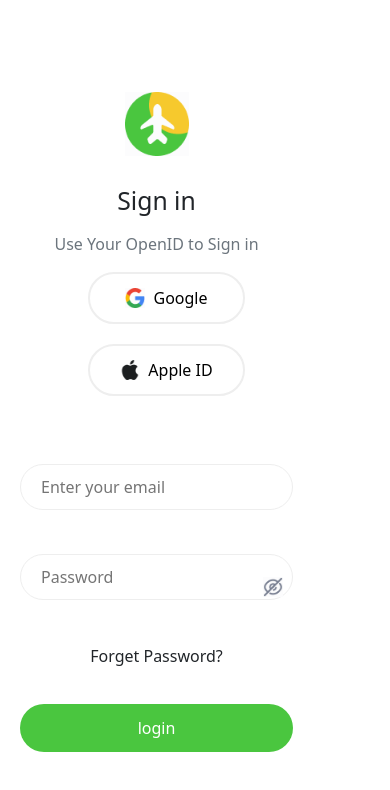
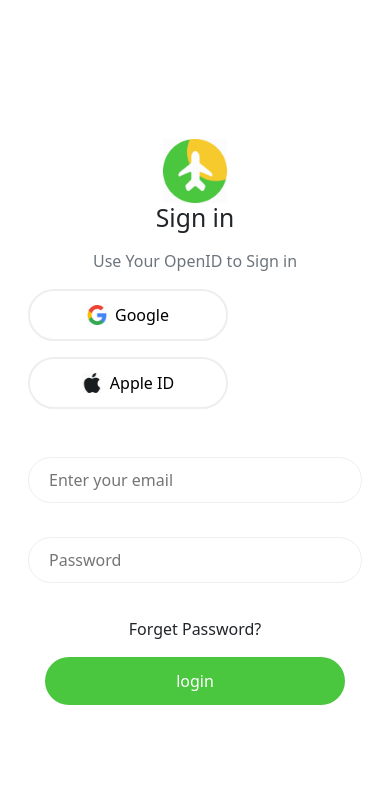
Before and after one commit to AbdalrahmanEmara/3la-Fein, a React (Vite) app: page /signin in a window 390 px wide. Shown: the top 790 px of the page. Built offline with nearby package versions, Linux system fonts and the light colour scheme.

Commit message:
for Kareem

```diff
--- a/src/App.jsx
+++ b/src/App.jsx
@@ -1,6 +1,6 @@
 import { Toaster } from "react-hot-toast";
 import SignIn from "./Componets/Forms/SignIn";
-import SignUp from "./Componets/Forms/SignUP";
+import SignUP from "./Componets/Forms/SignUP";
 import "./index.css";
 import { RouterProvider, createBrowserRouter } from "react-router-dom";
 import Home from "./Pages/Home";
@@ -11,7 +11,7 @@ let routes = createBrowserRouter([
     element: <Home />,
   },
   { path: "/signin", element: <SignIn /> },
-  { path: "/signup", element: <SignUp /> },
+  { path: "/signup", element: <SignUP /> },
 ]);
 function App() {
   return (
--- a/src/Componets/Forms/SignIn.jsx
+++ b/src/Componets/Forms/SignIn.jsx
@@ -59,8 +59,8 @@ function SignIn() {
     validationSchema: validationSchema,
   });
   return (
-    <div className="container-fluid d-flex vh-100">
-      <div className="row">
+    <div className="container-fluid vh-100">
+      <div className="row h-100">
         <div className="col-lg-4 d-none d-lg-block">
           <img
             src="/background.png"
@@ -73,7 +73,8 @@ function SignIn() {
           />
         </div>
 
-        <div className="col-lg-8 col-10 col-sm-12 content d-flex flex-column justify-content-center align-items-center w-100 w-md-75 w-lg-50">
+        <div className="col-lg-8 col-md-12 d-flex justify-content-center align-items-center">
+          <div className="content text-center w-100 px-3 px-md-5">
             <div className="logo">
               <img className="logoImg" src="/Logo symbol.png" />
             </div>
@@ -82,7 +83,7 @@ function SignIn() {
 
             <p className="text-secondary">Use Your OpenID to Sign in</p>
 
-          <div className="buttons d-flex justify-content-evenly mb-5">
+            <div className="buttons gap-3 d-flex justify-content-evenly mb-5">
               <button className="d-flex btn-white align-items-center">
                 <img className="icon" src="/google.png" />
                 <span>Google</span>
@@ -121,7 +122,6 @@ function SignIn() {
                     onBlur={formik.handleBlur}
                     placeholder="Password"
                   />
-                <img src="/eye-slash.png" className="eye-slash" />
                 </div>
                 <div className="error-message-wrapper">
                   {formik.errors.password && formik.touched.password && (
@@ -139,6 +139,7 @@ function SignIn() {
           </div>
         </div>
       </div>
+    </div>
   );
 }
 
--- a/src/Componets/Forms/SignUP.jsx
+++ b/src/Componets/Forms/SignUP.jsx
@@ -52,15 +52,22 @@ function SignUP() {
     validationSchema: validationSchema,
   });
   return (
-    <div className="d-flex vh-100">
-      <div className="row">
+    <div className="container-fluid vh-100">
+      <div className="row h-100">
+        <div className="col-lg-4 d-none d-lg-block">
           <img
             src="/background.png"
-          style={{ width: "100%", height: "100%", objectFit: "cover" }}
+            style={{
+              width: "100%",
+              height: "100%",
+              objectFit: "cover",
+              marginLeft: "-15px",
+            }}
           />
         </div>
 
-      <div className="content d-flex flex-column justify-content-center align-items-center w-50">
+        <div className="col-lg-8 col-md-12 d-flex justify-content-center align-items-center">
+          <div className="content text-center w-100 px-3 px-md-5">
             <div className="logo">
               <img className="logoImg" src="/Logo symbol.png" />
             </div>
@@ -69,7 +76,7 @@ function SignUP() {
 
             <p className="text-secondary">Use Your OpenID to Sign in</p>
 
-        <div className="buttons d-flex justify-content-evenly mb-5">
+            <div className="buttons gap-3 d-flex justify-content-evenly mb-5">
               <button className="d-flex btn-white align-items-center">
                 <img className="icon" src="/google.png" />
                 <span>Google</span>
@@ -101,15 +108,10 @@ function SignUP() {
             <p className="text-center mb-3">Forget Password?</p>
 
             <button type="submit" className="main-btn">
-          Sign up
+              login
             </button>
-
-        <p className="mt-4">
-          Already have an account?
-          <Link to="/signin" style={{ textDecoration: "none" }}>
-            Login
-          </Link>
-        </p>
+          </div>
+        </div>
       </div>
     </div>
   );
--- a/src/index.css
+++ b/src/index.css
@@ -1,30 +1,37 @@
-/* Sign In */
 * {
   box-sizing: border-box;
-}
-.content {
-  text-align: center;
-  background-color: white;
-  height: 100%;
-  margin-left: 200px;
+  margin: 0;
+  padding: 0;
 }
 
-.logo {
-  margin-bottom: 30px;
+body,
+html {
+  height: 100%;
+  width: 100%;
 }
 
+/* Content Box */
+.content {
+  max-width: 420px;
+  margin: 0 auto;
+}
+
+/* Logo */
 .logoImg {
   width: 64px;
   height: 64px;
 }
+
+/* Input */
 input {
-  width: 352px;
+  width: 100%;
   border: 1px solid #eee;
   border-radius: 30px;
   padding: 10px 20px;
-  margin-bottom: 20px;
+  margin-bottom: 10px;
 }
 
+/* Button Main */
 .main-btn {
   background: #4ac63f;
   border: none;
@@ -32,17 +39,21 @@ input {
   padding: 12px 40px;
   color: white;
   font-weight: 500;
-  margin-top: 20px;
-  width: 150px;
+  width: 100%;
+  max-width: 300px;
+  margin: auto;
 }
 
+/* Social Buttons */
 .icon {
   width: 20px;
   height: 20px;
 }
+
 .buttons button {
   border-radius: 50px;
-  width: 200px;
+  width: 100%;
+  max-width: 200px;
   padding: 12px 20px;
   background-color: white;
   border: 2px solid #eee;
@@ -50,11 +61,10 @@ input {
   display: flex;
   justify-content: center;
   align-items: center;
-  margin: 0 10px;
 }
 
+/* Eye Icon */
 .eye-slash {
-  content: "";
   width: 20px;
   height: 20px;
   position: absolute;
@@ -63,79 +73,23 @@ input {
   transform: translateY(-50%);
   cursor: pointer;
 }
-/* Media Queries for Responsiveness */
-@media (max-width: 992px) {
-  .content {
-    width: 100%;
-    padding: 20px;
-    margin-left: 0;
-  }
+.container-fluid {
+  min-height: 100vh !important;
+  overflow: hidden !important;
 }
 
+/* Responsive Fixes */
 @media (max-width: 768px) {
-  .content {
-    width: 100% !important;
-    text-align: center !important;
-    margin: auto !important;
-  }
-  .row {
+  .buttons {
     flex-direction: column;
-  }
-
-  .col-lg-4,
-  .col-lg-8 {
-    width: 100% !important;
-    max-width: 100% !important;
-  }
-
-  .buttons button {
-    width: 100%;
-    max-width: 300px;
+    gap: 10px;
   }
 
   .main-btn {
     width: 100%;
-    max-width: 300px;
+  }
+
+  .content {
+    padding: 20px;
   }
 }
-
-@media (max-width: 480px) {
-  .content {
-    width: 100% !important;
-    text-align: center !important;
-    margin: auto !important;
-  }
-  input {
-    width: 100%;
-    max-width: 100%;
-  }
-
-  .buttons {
-    flex-direction: column;
-  }
-
-  .buttons button {
-    width: 100%;
-    margin-bottom: 20px;
-  }
-
-  .main-btn {
-    padding: 12px 20px;
-  }
-}
-/* .error-message-wrapper {
-  min-height: 5px;
-  margin-top: 5px;
-  min-width: 100px;
-}
-.input-wrapper {
-  position: relative;
-  width: 100%;
-  height: 40px;
-}
-
-.input-wrapper input {
-  width: 100%;
-  height: 100%;
-  padding-right: 40px;
-} */
```
Lines whose indentation alone changed are shown as unchanged.
